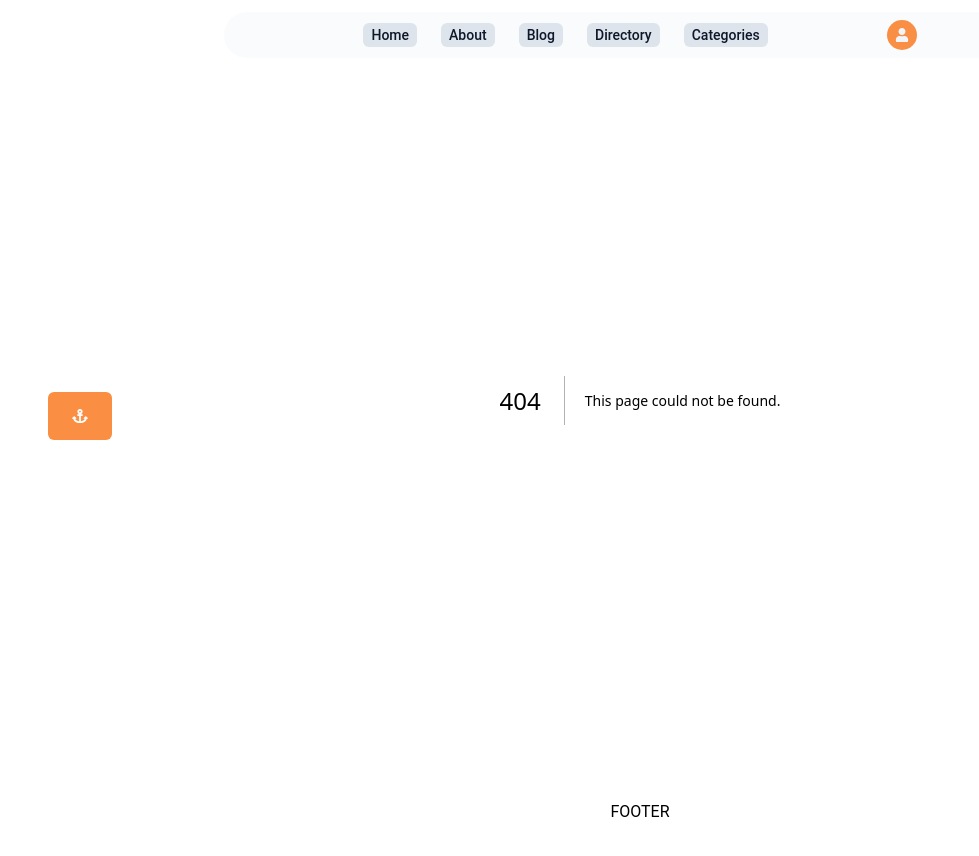
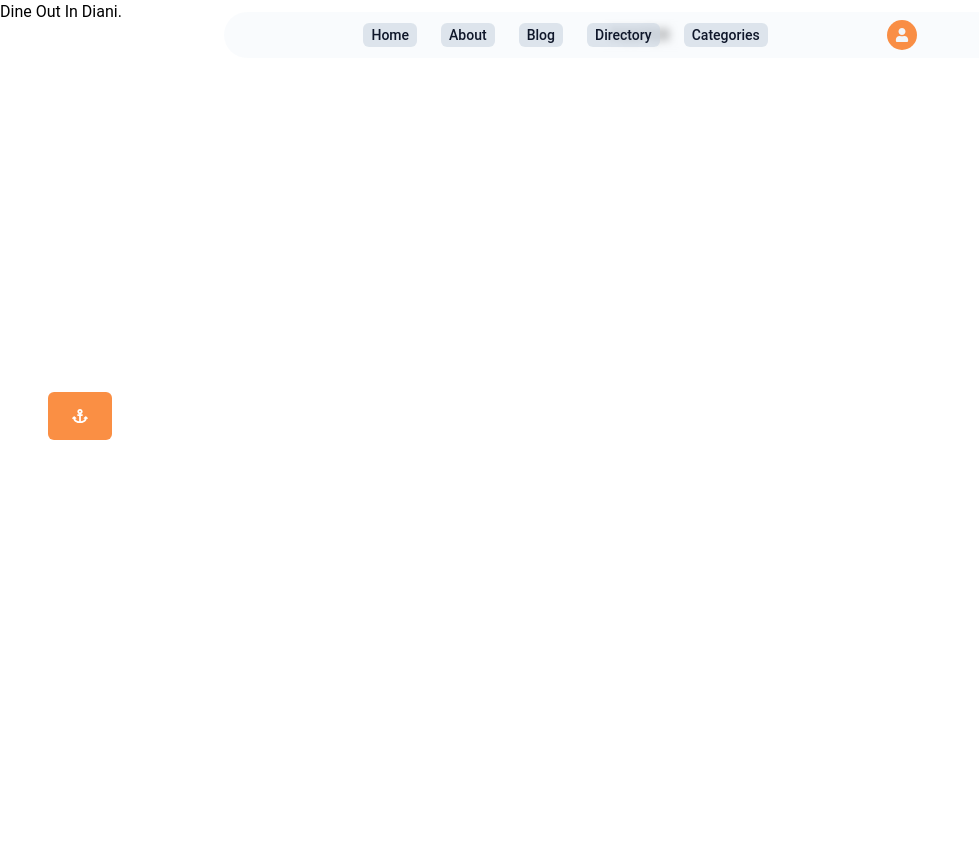
Before and after one commit to MatthewsRicky/travelapp, a Next.js app: page /blog/dineout in a window 1280 px wide. Before the commit this address had no page. Shown: the top 856 px of the page, without its empty margins (0-979 px from the left). After the commit the page ends 800 px from the top, so only its background shows below. Built offline with nearby package versions, Linux system fonts and the light colour scheme.

Commit message:
Create page.tsx

```diff
--- /dev/null
+++ b/app/blog/dineout/page.tsx
@@ -0,0 +1,7 @@
+import React from "react";
+
+const page = () => {
+	return <div>Dine Out In Diani.</div>;
+};
+
+export default page;
```
